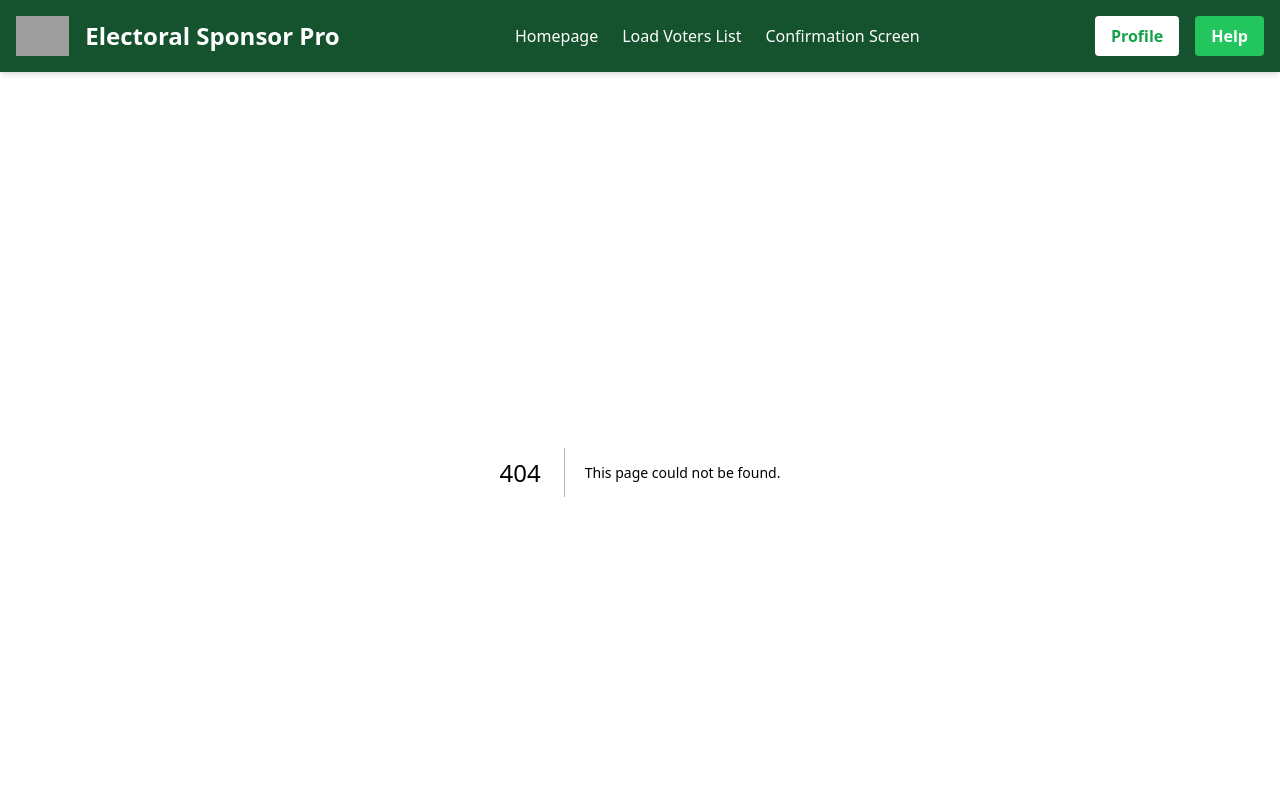
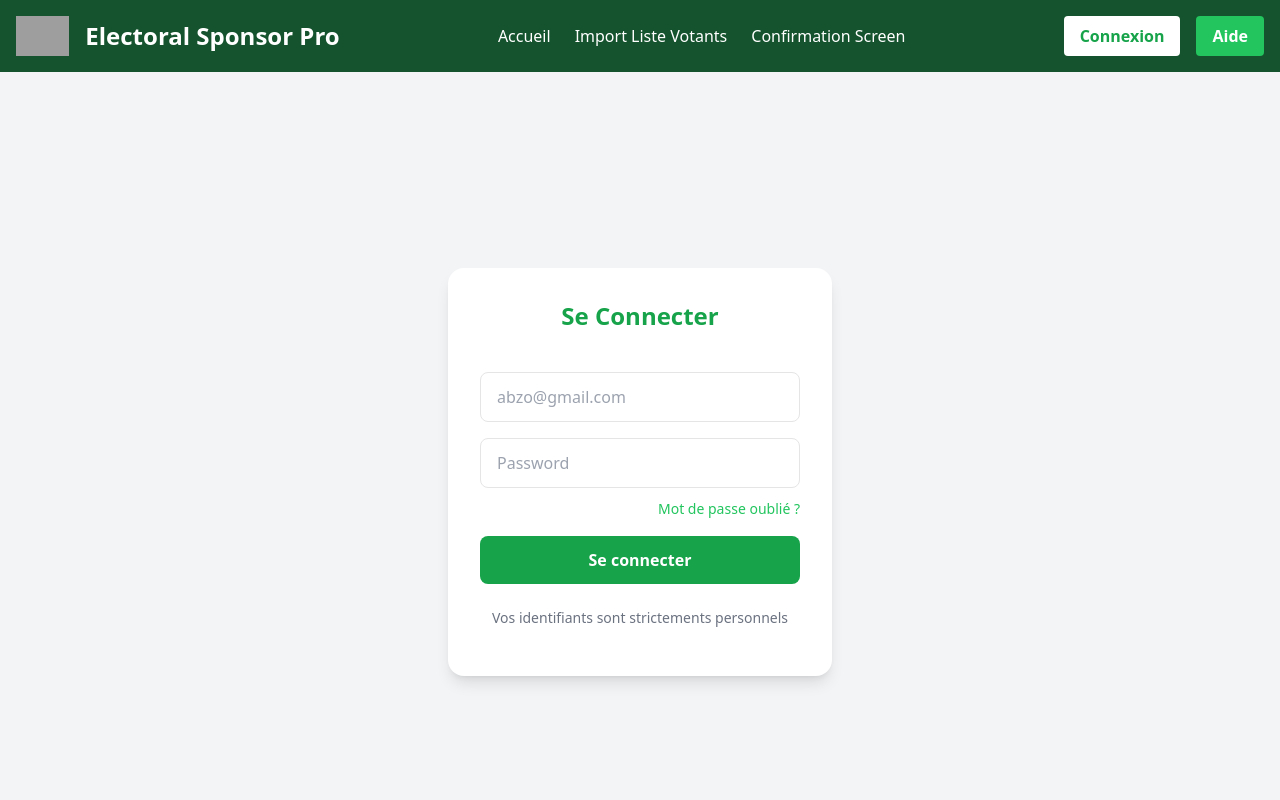
Before and after one commit to Electoral-Sponsorship/ProjetBD, a Next.js app: page /login in a window 1280 px wide. Before the commit this address had no page. Shown: the top 800 px of the page. Built offline with nearby package versions, Linux system fonts and the light colour scheme; grey boxes are pictures that could not be loaded.

Commit message:
initiation formulaire

```diff
--- a/app/_components/Footer.jsx
+++ b/app/_components/Footer.jsx
@@ -28,27 +28,27 @@ export default function Footer() {
           <div>
             <h3 className="font-bold text-lg mb-4">Resources</h3>
             <ul className="space-y-2">
-              <li className="hover:text-green-400"><a href="#">Blog</a></li>
-              <li className="hover:text-green-400"><a href="#">User guides</a></li>
-              <li className="hover:text-green-400"><a href="#">Webinars</a></li>
+              <li className="hover:text-yellow-400"><a href="#">Blog</a></li>
+              <li className="hover:text-yellow-400"><a href="#">User guides</a></li>
+              <li className="hover:text-yellow-400"><a href="#">Webinars</a></li>
             </ul>
           </div>
           <div>
             <h3 className="font-bold text-lg mb-4">Company</h3>
             <ul className="space-y-2">
-              <li className="hover:text-green-400"><a href="#">A propos</a></li>
-              <li className="hover:text-green-400"><a href="#">Contactez Nous</a></li>
+              <li className="hover:text-yellow-400"><a href="#">A propos</a></li>
+              <li className="hover:text-yellow-400"><a href="#">Contactez Nous</a></li>
             </ul>
           </div>
         </div>
 
         {/* Pied de page */}
-        <div className="mt-8 text-green-400 text-center">
-          <p>© 2025 Sénégal, Inc. - <a href="#" className="hover:text-green-300">Privacy</a> - <a href="#" className="hover:text-green-300">Terms</a> - <a href="#" className="hover:text-green-300">Sitemap</a></p>
+        <div className="mt-8 text-white text-center">
+          <p>© 2025 Sénégal, Inc. - <a href="#" className="hover:text-yellow-300">Privacy</a> - <a href="#" className="hover:text-yellow-300">Terms</a> - <a href="#" className="hover:text-yellow-300">Sitemap</a></p>
           <div className="flex justify-center space-x-4 mt-4">
-            <a href="#" className="hover:text-green-300 text-xl"><i className="fab fa-twitter"></i></a>
-            <a href="#" className="hover:text-green-300 text-xl"><i className="fab fa-linkedin"></i></a>
-            <a href="#" className="hover:text-green-300 text-xl"><i className="fab fa-github"></i></a>
+            <a href="#" className="hover:text-yellow-300 text-xl"><i className="fab fa-twitter"></i></a>
+            <a href="#" className="hover:text-yellow-300 text-xl"><i className="fab fa-linkedin"></i></a>
+            <a href="#" className="hover:text-yellow-300 text-xl"><i className="fab fa-github"></i></a>
           </div>
         </div>
       </div>
--- a/app/_components/Header.jsx
+++ b/app/_components/Header.jsx
@@ -1,3 +1,5 @@
+import Link from "next/link";
+
 export default function Header() {
   return (
     <header className="bg-green-900 shadow-md">
@@ -10,18 +12,22 @@ export default function Header() {
 
         {/* Navigation Links */}
         <nav className="flex space-x-6">
-          <a href="/" className="text-white hover:text-green-300">Homepage</a>
-          <a href="/ListElector" className="text-white hover:text-green-300">Load Voters List</a>
-          <a href="/confirmation-screen" className="text-white hover:text-green-300">Confirmation Screen</a>
+          <a href="/" className="text-white hover:text-yellow-300">Accueil</a>
+          <a href="/ListElector" className="text-white hover:text-yellow-300">Import Liste Votants</a>
+          <a href="/confirmation-screen" className="text-white hover:text-yellow-300">Confirmation Screen</a>
         </nav>
 
         {/* Action Buttons */}
         <div className="flex items-center space-x-4">
-          <button className="bg-white hover:bg-green-200 text-green-600 font-semibold py-2 px-4 rounded">
-            Profile
+          <Link href={'/login'}>
+          <button className="bg-white hover:bg-green-200 text-green-600 font-semibold py-2 px-4 rounded
+          ">
+            Connexion
           </button>
+          </Link>
+
           <button className="bg-green-500 hover:bg-green-600 text-white font-semibold py-2 px-4 rounded">
-            Help
+            Aide
           </button>
         </div>
       </div>
--- a/app/elements/RightButton.jsx
+++ b/app/elements/RightButton.jsx
@@ -5,7 +5,7 @@ function RightButton() {
     <div>
 
       <div
-  className="group relative inline-flex items-center overflow-hidden rounded-sm bg-indigo-600 px-8 py-3 text-white focus:ring-3 focus:outline-hidden"
+  className="group relative inline-flex items-center overflow-hidden rounded-sm bg-yellow-400 px-8 py-3 text-white focus:ring-3 rounded-md focus:outline-hidden"
 
 >
   <span className="absolute -end-full transition-all group-hover:end-4">
@@ -25,7 +25,7 @@ function RightButton() {
     </svg>
   </span>
 
-  <span className="text-sm font-medium transition-all group-hover:me-4"> Download </span>
+  <span className="text-sm font-medium transition-all group-hover:me-4">Liste Electeur </span>
 </div>
     </div>
   )
--- a/app/globals.css
+++ b/app/globals.css
@@ -1,3 +1,66 @@
 @tailwind base;
 @tailwind components;
 @tailwind utilities;
+@layer base {
+  :root {
+    --background: 0 0% 100%;
+    --foreground: 0 0% 3.9%;
+    --card: 0 0% 100%;
+    --card-foreground: 0 0% 3.9%;
+    --popover: 0 0% 100%;
+    --popover-foreground: 0 0% 3.9%;
+    --primary: 0 0% 9%;
+    --primary-foreground: 0 0% 98%;
+    --secondary: 0 0% 96.1%;
+    --secondary-foreground: 0 0% 9%;
+    --muted: 0 0% 96.1%;
+    --muted-foreground: 0 0% 45.1%;
+    --accent: 0 0% 96.1%;
+    --accent-foreground: 0 0% 9%;
+    --destructive: 0 84.2% 60.2%;
+    --destructive-foreground: 0 0% 98%;
+    --border: 0 0% 89.8%;
+    --input: 0 0% 89.8%;
+    --ring: 0 0% 3.9%;
+    --chart-1: 12 76% 61%;
+    --chart-2: 173 58% 39%;
+    --chart-3: 197 37% 24%;
+    --chart-4: 43 74% 66%;
+    --chart-5: 27 87% 67%;
+    --radius: 0.5rem
+  }
+  .dark {
+    --background: 0 0% 3.9%;
+    --foreground: 0 0% 98%;
+    --card: 0 0% 3.9%;
+    --card-foreground: 0 0% 98%;
+    --popover: 0 0% 3.9%;
+    --popover-foreground: 0 0% 98%;
+    --primary: 0 0% 98%;
+    --primary-foreground: 0 0% 9%;
+    --secondary: 0 0% 14.9%;
+    --secondary-foreground: 0 0% 98%;
+    --muted: 0 0% 14.9%;
+    --muted-foreground: 0 0% 63.9%;
+    --accent: 0 0% 14.9%;
+    --accent-foreground: 0 0% 98%;
+    --destructive: 0 62.8% 30.6%;
+    --destructive-foreground: 0 0% 98%;
+    --border: 0 0% 14.9%;
+    --input: 0 0% 14.9%;
+    --ring: 0 0% 83.1%;
+    --chart-1: 220 70% 50%;
+    --chart-2: 160 60% 45%;
+    --chart-3: 30 80% 55%;
+    --chart-4: 280 65% 60%;
+    --chart-5: 340 75% 55%
+  }
+}
+@layer base {
+  * {
+    @apply border-border;
+  }
+  body {
+    @apply bg-background text-foreground;
+  }
+}
--- /dev/null
+++ b/app/login/page.jsx
@@ -0,0 +1,46 @@
+import React from "react";
+import { FaGoogle, FaApple, FaTwitter } from "react-icons/fa";
+
+const Form = () => {
+  return (
+    <div className="flex items-center justify-center min-h-screen bg-gray-100">
+      <div className="max-w-sm w-full bg-white p-8 rounded-2xl shadow-lg">
+        <h2 className="text-center text-2xl font-bold text-green-600">Se Connecter</h2>
+        <form className="mt-6">
+          <input
+            type="email"
+            placeholder="abzo@gmail.com"
+            className="w-full px-4 py-3 mt-4 rounded-lg border focus:ring-2 focus:ring-green-500 focus:outline-none"
+            required
+          />
+          <input
+            type="password"
+            placeholder="Password"
+            className="w-full px-4 py-3 mt-4 rounded-lg border focus:ring-2 focus:ring-green-500 focus:outline-none"
+            required
+          />
+          <div className="text-right mt-2">
+            <a href="#" className="text-sm text-green-500 hover:underline">
+              Mot de passe oublié ?
+            </a>
+          </div>
+          <button
+            type="submit"
+            className="w-full mt-4 py-3 bg-green-600 text-white font-semibold rounded-lg hover:bg-green-700 transition"
+          >
+            Se connecter
+          </button>
+        </form>
+         <div className="mt-6 text-center text-gray-500 text-sm">Vos identifiants sont strictements personnels</div>
+
+        <div className="text-center mt-4 text-sm">
+          {/* <a href="#" className="text-green-500 hover:underline">
+           Mot de passe oublié
+          </a> */}
+        </div>
+      </div>
+    </div>
+  );
+};
+
+export default Form;
--- a/tailwind.config.mjs
+++ b/tailwind.config.mjs
@@ -1,17 +1,61 @@
 /** @type {import('tailwindcss').Config} */
 export default {
-  content: [
+    darkMode: ["class"],
+    content: [
     "./pages/**/*.{js,ts,jsx,tsx,mdx}",
     "./components/**/*.{js,ts,jsx,tsx,mdx}",
     "./app/**/*.{js,ts,jsx,tsx,mdx}",
   ],
   theme: {
-    extend: {
-      colors: {
-        background: "var(--background)",
-        foreground: "var(--foreground)",
-      },
-    },
+  	extend: {
+  		colors: {
+  			background: 'hsl(var(--background))',
+  			foreground: 'hsl(var(--foreground))',
+  			card: {
+  				DEFAULT: 'hsl(var(--card))',
+  				foreground: 'hsl(var(--card-foreground))'
+  			},
+  			popover: {
+  				DEFAULT: 'hsl(var(--popover))',
+  				foreground: 'hsl(var(--popover-foreground))'
+  			},
+  			primary: {
+  				DEFAULT: 'hsl(var(--primary))',
+  				foreground: 'hsl(var(--primary-foreground))'
+  			},
+  			secondary: {
+  				DEFAULT: 'hsl(var(--secondary))',
+  				foreground: 'hsl(var(--secondary-foreground))'
+  			},
+  			muted: {
+  				DEFAULT: 'hsl(var(--muted))',
+  				foreground: 'hsl(var(--muted-foreground))'
+  			},
+  			accent: {
+  				DEFAULT: 'hsl(var(--accent))',
+  				foreground: 'hsl(var(--accent-foreground))'
+  			},
+  			destructive: {
+  				DEFAULT: 'hsl(var(--destructive))',
+  				foreground: 'hsl(var(--destructive-foreground))'
+  			},
+  			border: 'hsl(var(--border))',
+  			input: 'hsl(var(--input))',
+  			ring: 'hsl(var(--ring))',
+  			chart: {
+  				'1': 'hsl(var(--chart-1))',
+  				'2': 'hsl(var(--chart-2))',
+  				'3': 'hsl(var(--chart-3))',
+  				'4': 'hsl(var(--chart-4))',
+  				'5': 'hsl(var(--chart-5))'
+  			}
+  		},
+  		borderRadius: {
+  			lg: 'var(--radius)',
+  			md: 'calc(var(--radius) - 2px)',
+  			sm: 'calc(var(--radius) - 4px)'
+  		}
+  	}
   },
-  plugins: [],
+  plugins: [require("tailwindcss-animate")],
 };
```
Also changed, not shown: package.json (+6 -1 lines), components.json (added), 1 other file (tests, documents, lock files or other folders).
